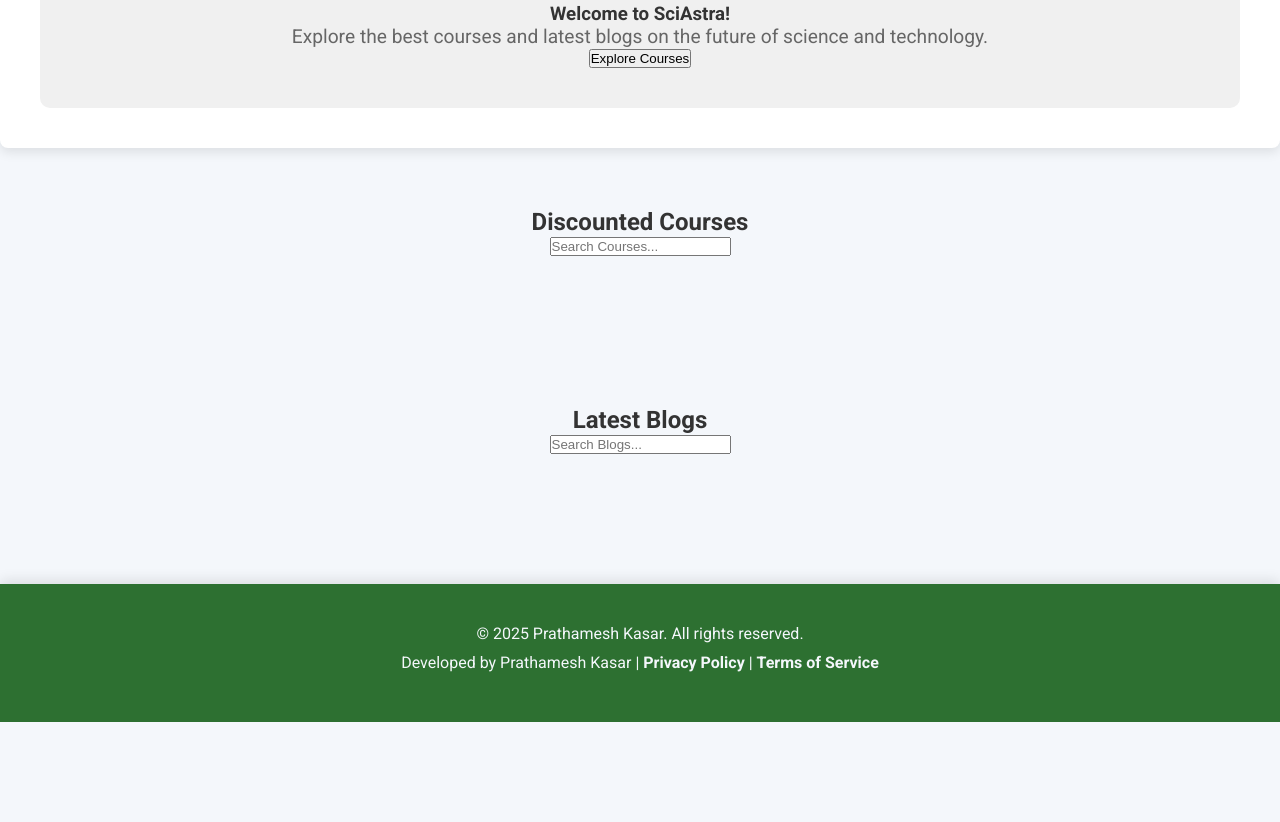
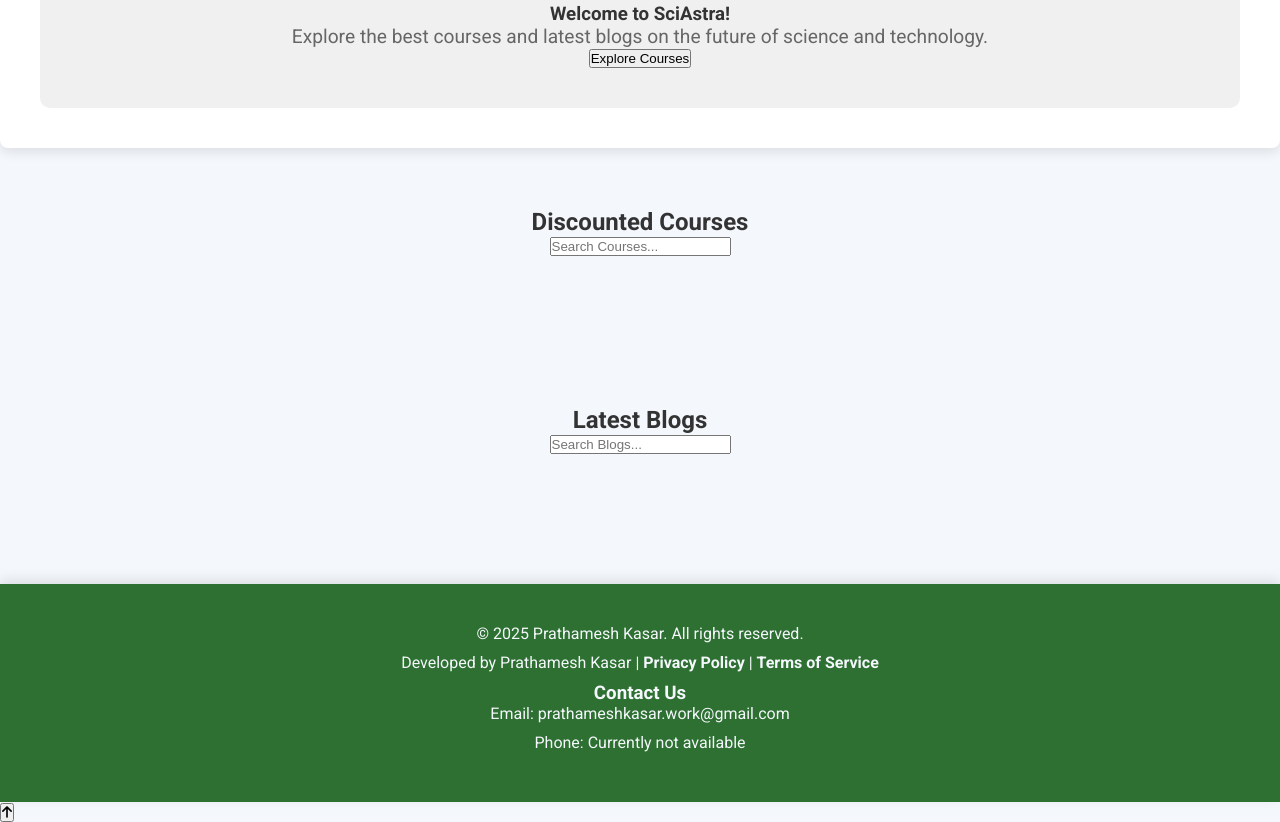
Before and after one commit to 01Prathamesh/sciastra-project, a plain HTML site: page frontend/index.html in a window 1280 px wide. Shown: the part 289-1111 px from the top of the page. Before the commit the page ends 1011 px from the top, so only its background shows below. Drawn offline with Linux system fonts and the light colour scheme; no server answers.

Commit message:
Added new features: 1. Integrated a 'Scroll to Top' button for better navigation. 2. Added a 'Contact Us' section in the footer with basic contact info.

```diff
--- a/frontend/index.html
+++ b/frontend/index.html
@@ -74,7 +74,17 @@
   <footer>
     <p>&copy; 2025 Prathamesh Kasar. All rights reserved.</p>
     <p>Developed by Prathamesh Kasar | <a href="/privacy.html">Privacy Policy</a> | <a href="/terms.html">Terms of Service</a></p>
+    <section id="contact-us">
+      <h3>Contact Us</h3>
+      <p>Email: prathameshkasar.work@gmail.com</p>
+      <p>Phone: Currently not available</p>
+    </section>
   </footer>
+
+  <!-- Scroll to Top Button -->
+  <button id="scroll-to-top" aria-label="Scroll to Top">
+    <i class="fas fa-arrow-up"></i>
+  </button>
 
   <!-- JavaScript -->
   <script src="app.js"></script>
```
